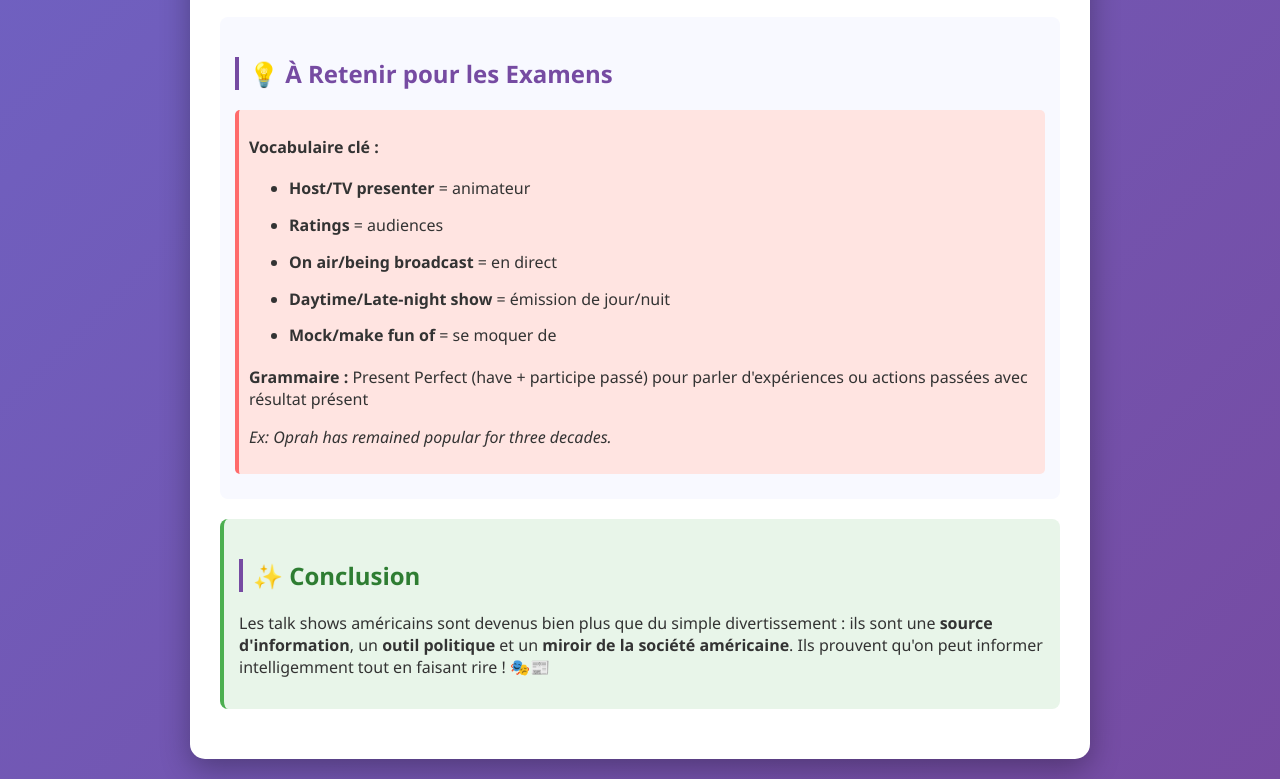
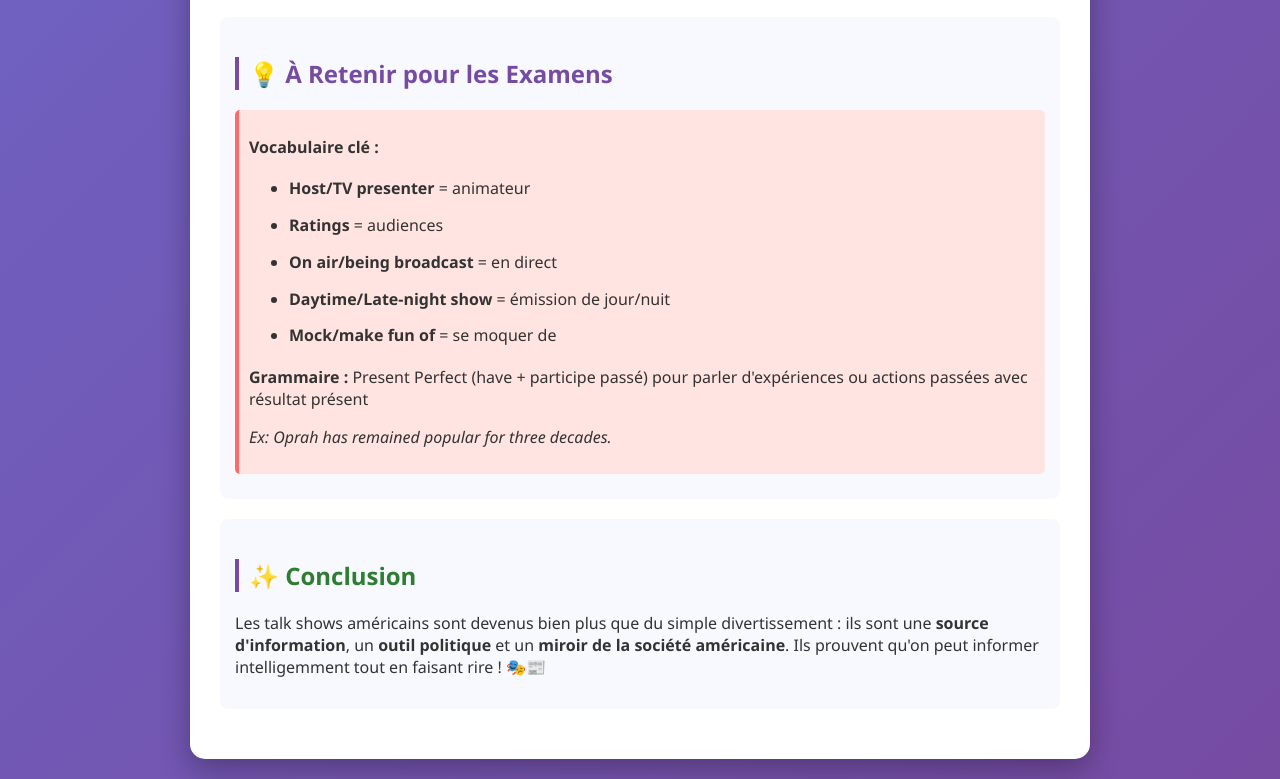
Before and after one commit to noolona/fiche-memo-anglais-doc, a plain HTML site: page index.html in a window 1280 px wide. Shown: the part 2938-3717 px from the top of the page. Drawn offline with Linux system fonts and the light colour scheme.

Commit message:
Update index.html

```diff
--- a/index.html
+++ b/index.html
@@ -303,7 +303,7 @@
             </div>
         </div>
 
-        <div class="section" style="background: #e8f5e9; border-left: 4px solid #4caf50;">
+        <div class="section">
             <h2 style="color: #2e7d32;">✨ Conclusion</h2>
             <p>Les talk shows américains sont devenus bien plus que du simple divertissement : ils sont une <strong>source d'information</strong>, un <strong>outil politique</strong> et un <strong>miroir de la société américaine</strong>. Ils prouvent qu'on peut informer intelligemment tout en faisant rire ! 🎭📰</p>
         </div>
```
